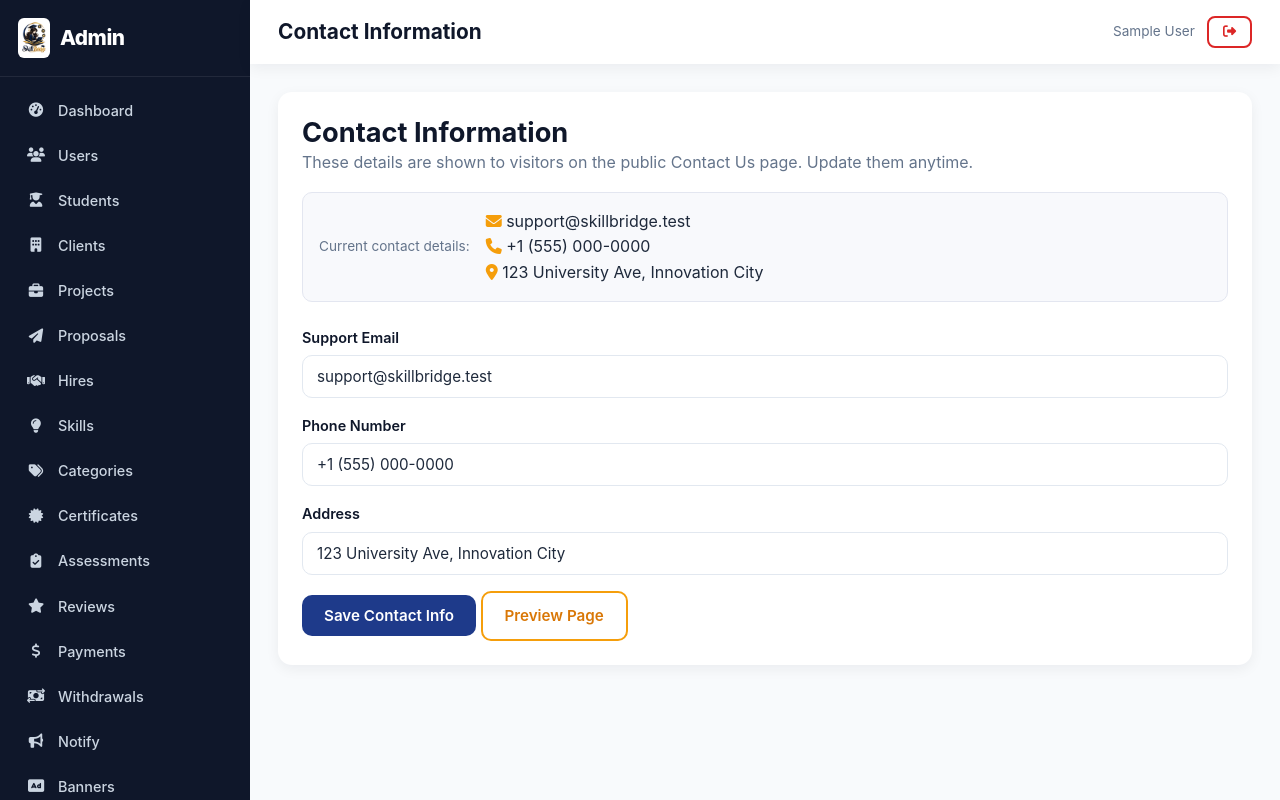
After one commit to 1246areeba-sys/student-skills-and-freelancing-platform, a Flask app: page /admin/settings/contact in a window 1280 px wide. The commit adds this page. Run offline with Flask 3, Linux system fonts and the light colour scheme; a user stored in the database is signed in; tables that the repository leaves empty hold one stand-in row (values such as "Sample post"); grey boxes marked "Sample" are stand-in pictures; data that the repository does not hold is empty.

Commit message:
Add admin Contact Info control for editable Contact Us details

```diff
--- a/app.py
+++ b/app.py
@@ -143,12 +143,26 @@ def create_app(config_class=Config):
             platform_name = SiteSetting.get("site_name", app.config["PLATFORM_NAME"])
         except Exception:
             platform_name = app.config["PLATFORM_NAME"]
+        # Contact details shown on the public Contact Us page (admin-editable).
+        contact_email = "support@skillbridge.test"
+        contact_phone = "+1 (555) 000-0000"
+        contact_address = "123 University Ave, Innovation City"
+        try:
+            contact_email = SiteSetting.get("contact_email", contact_email)
+            contact_phone = SiteSetting.get("contact_phone", contact_phone)
+            contact_address = SiteSetting.get("contact_address", contact_address)
+        except Exception:
+            pass
+
         return {
             "unread_notifications": unread_notifications,
             "unread_messages": unread_messages,
             "site_banners": visible_banners,
             "site_logo": site_logo,
             "platform_name": platform_name,
+            "contact_email": contact_email,
+            "contact_phone": contact_phone,
+            "contact_address": contact_address,
         }
 
     # ---- CSRF token helpers for non-WTF forms ----
--- a/routes/admin_routes.py
+++ b/routes/admin_routes.py
@@ -1457,6 +1457,26 @@ def site_name():
         return redirect(url_for("admin.site_name"))
     return render_template("admin/site_name_form.html", current_name=current_name)
 
+@admin_bp.route("/settings/contact", methods=["GET", "POST"])
+@login_required
+@admin_required
+def contact_info():
+    """Allow the admin to edit the contact details shown on the Contact Us page."""
+    current = {
+        "email": SiteSetting.get("contact_email", "support@skillbridge.test"),
+        "phone": SiteSetting.get("contact_phone", "+1 (555) 000-0000"),
+        "address": SiteSetting.get(
+            "contact_address", "123 University Ave, Innovation City"
+        ),
+    }
+    if request.method == "POST":
+        SiteSetting.set("contact_email", request.form.get("contact_email", "").strip())
+        SiteSetting.set("contact_phone", request.form.get("contact_phone", "").strip())
+        SiteSetting.set("contact_address", request.form.get("contact_address", "").strip())
+        flash("Contact information updated.", "success")
+        return redirect(url_for("admin.contact_info"))
+    return render_template("admin/contact_form.html", current=current)
+
 
 # ---------------------------------------------------------------------------
 # Banners
--- a/templates/admin/base.html
+++ b/templates/admin/base.html
@@ -33,6 +33,7 @@
             <a href="{{ url_for('admin.banners') }}" class="admin-link {% if request.endpoint == 'admin.banners' %}active{% endif %}"><i class="fa-solid fa-rectangle-ad"></i> Banners</a>
             <a href="{{ url_for('admin.site_logo') }}" class="admin-link {% if request.endpoint == 'admin.site_logo' %}active{% endif %}"><i class="fa-solid fa-image"></i> Logo</a>
             <a href="{{ url_for('admin.site_name') }}" class="admin-link {% if request.endpoint == 'admin.site_name' %}active{% endif %}"><i class="fa-solid fa-signature"></i> Site Name</a>
+            <a href="{{ url_for('admin.contact_info') }}" class="admin-link {% if request.endpoint == 'admin.contact_info' %}active{% endif %}"><i class="fa-solid fa-address-book"></i> Contact Info</a>
             <a href="{{ url_for('admin.messages') }}" class="admin-link {% if request.endpoint == 'admin.messages' %}active{% endif %}"><i class="fa-solid fa-comments"></i> Messages</a>
             <a href="{{ url_for('admin.milestones') }}" class="admin-link {% if request.endpoint == 'admin.milestones' %}active{% endif %}"><i class="fa-solid fa-flag-checkered"></i> Milestones</a>
             <a href="{{ url_for('admin.reports') }}" class="admin-link {% if request.endpoint == 'admin.reports' %}active{% endif %}"><i class="fa-solid fa-chart-line"></i> Reports</a>
--- /dev/null
+++ b/templates/admin/contact_form.html
@@ -0,0 +1,37 @@
+{% extends "admin/base.html" %}
+{% set title = 'Contact Information' %}
+{% block admin_content %}
+<div class="panel">
+    <h2 class="panel-title">Contact Information</h2>
+    <p class="muted">These details are shown to visitors on the public Contact Us page. Update them anytime.</p>
+
+    <div class="logo-preview-box">
+        <span class="muted small">Current contact details:</span>
+        <div class="contact-preview">
+            <p><i class="fa-solid fa-envelope text-gold"></i> {{ current.email }}</p>
+            <p><i class="fa-solid fa-phone text-gold"></i> {{ current.phone }}</p>
+            <p><i class="fa-solid fa-location-dot text-gold"></i> {{ current.address }}</p>
+        </div>
+    </div>
+
+    <form method="post" action="{{ url_for('admin.contact_info') }}" class="admin-form">
+        <input type="hidden" name="csrf_token" value="{{ session['_csrf_token'] }}">
+        <div class="form-group">
+            <label>Support Email</label>
+            <input type="email" name="contact_email" class="form-control" value="{{ current.email }}" maxlength="160">
+        </div>
+        <div class="form-group">
+            <label>Phone Number</label>
+            <input type="text" name="contact_phone" class="form-control" value="{{ current.phone }}" maxlength="80">
+        </div>
+        <div class="form-group">
+            <label>Address</label>
+            <input type="text" name="contact_address" class="form-control" value="{{ current.address }}" maxlength="200">
+        </div>
+        <div class="form-actions">
+            <button class="btn btn-primary">Save Contact Info</button>
+            <a href="{{ url_for('home.contact') }}" class="btn btn-outline-gold" target="_blank">Preview Page</a>
+        </div>
+    </form>
+</div>
+{% endblock %}
--- a/templates/contact.html
+++ b/templates/contact.html
@@ -12,9 +12,9 @@
         <div class="contact-grid">
             <div class="contact-info">
                 <h3>Get in Touch</h3>
-                <p><i class="fa-solid fa-envelope text-gold"></i> support@skillbridge.test</p>
-                <p><i class="fa-solid fa-phone text-gold"></i> +1 (555) 000-0000</p>
-                <p><i class="fa-solid fa-location-dot text-gold"></i> 123 University Ave, Innovation City</p>
+                <p><i class="fa-solid fa-envelope text-gold"></i> {{ contact_email }}</p>
+                <p><i class="fa-solid fa-phone text-gold"></i> {{ contact_phone }}</p>
+                <p><i class="fa-solid fa-location-dot text-gold"></i> {{ contact_address }}</p>
             </div>
             <form method="post" class="form-card">
                 <div class="form-group">
```
